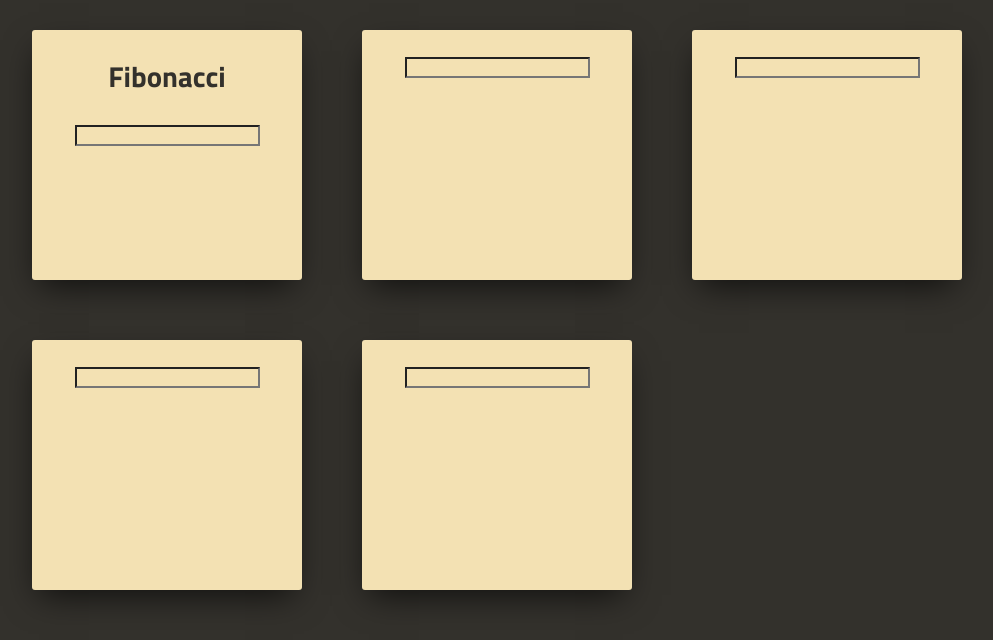
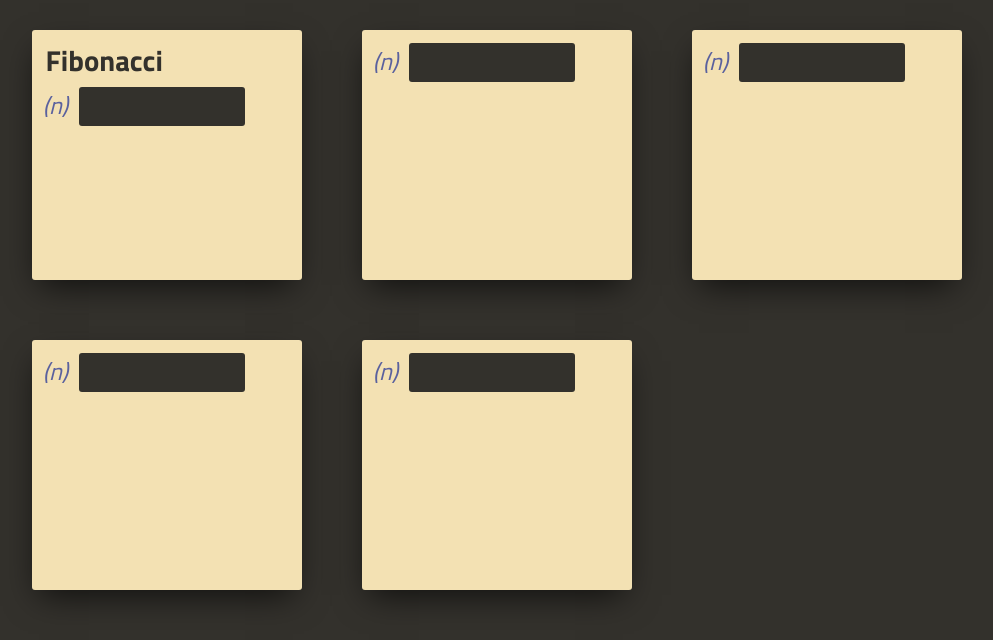
Before and after one commit to Loxphordex/Blockhouse, a React (Create React App) app: page / in a window 1280 px wide. Shown: the top 640 px of the page, without its empty margins (138-1131 px from the left). Built offline with nearby package versions, Linux system fonts and the light colour scheme.

Commit message:
answers overwriting

```diff
--- a/src/App.js
+++ b/src/App.js
@@ -5,14 +5,18 @@ import './components/QuestionTemplate.css'
 import * as library from './functions/functions'
 
 export const mapStateToProps = (state) => ({
-  input: state.userInput
+  input: state.userInput,
+  answers: state.answers
 })
 
 function App(props) {
   console.log(props)
 
   const {
-    userInput
+    input,
+    userInput,
+    answer,
+    answers
   } = props
 
   return (
@@ -22,6 +26,9 @@ function App(props) {
           title='Fibonacci'
           algorithm={library.fibonacci}
           input={userInput}
+          inputValue={input}
+          answer={answer}
+          answers={answers}
         />
         <QuestionTemplate
           input={userInput}
--- a/src/actions/actions.js
+++ b/src/actions/actions.js
@@ -1,4 +1,6 @@
 export const INPUT = 'INPUT'
+export const ANSWER = 'ANSWER'
+export const FIBONACCI = 'FIBONACCI'
 
 export function addInput(num) {
     return {
@@ -6,3 +8,13 @@ export function addInput(num) {
         num
     }
 }
+
+export function addAnswer(num, algorithm) {
+    return {
+        type: ANSWER,
+        payload: {
+            answer: num,
+            algorithm
+        }
+    }
+}
--- a/src/components/QuestionTemplate.css
+++ b/src/components/QuestionTemplate.css
@@ -25,4 +25,39 @@
 
 .question-template h2 {
     font-size: 1.8em;
+    text-align: left;
+    margin-top: 1%;
+    margin-bottom: 0;
+    padding: 2%;
+    padding-left: 5%;
 }
+
+.q-form-container {
+    display: flex;
+    justify-content: flex-start;
+    align-items: center;
+}
+
+.q-template-form {
+    display: inline-block;
+}
+
+.q-template-form label {
+    float: left;
+    font-style: italic;
+    font-size: 1.5em;
+    padding-right: 4%;
+    padding-left: 4%;
+    color:rgb(90, 97, 158);
+}
+
+.q-template-form input {
+    float: left;
+    text-align: center;
+    width: 60%;
+    font-size: 2em;
+    border: none;
+    border-radius: 3px;
+    background-color: rgb(51, 49, 44);
+    color: rgb(209, 157, 230);
+}
--- a/src/components/QuestionTemplate.js
+++ b/src/components/QuestionTemplate.js
@@ -4,7 +4,10 @@ function QuestionTemplate(props) {
     const {
         title,
         algorithm,
-        input
+        input,
+        inputValue,
+        answer,
+        answers
     } = props
 
     function handleUserInput(event) {
@@ -12,12 +15,33 @@ function QuestionTemplate(props) {
         if (input) input(event.target.value)
     }
 
+    function handleSubmitInput(event) {
+        event.preventDefault()
+
+        if (algorithm && inputValue) {
+            const value = algorithm(inputValue)
+            const algType = title.toUpperCase()
+
+            const questionAnswer = answer(value, algType)
+        }
+    }
+
     return (
         <div className='question-template'>
             <h2>{ title }</h2>
-            <input type='text'
-            onClick={event => handleUserInput(event)}
-            onChange={event => handleUserInput(event)} />
+            <div className='q-form-container'>
+                <form
+                className='q-template-form'
+                onSubmit={event => handleSubmitInput(event)}>
+                    <label htmlFor='user-input'>(n)</label>
+                    <input type='text'
+                    id='user-input'
+                    name='user-input'
+                    onClick={event => handleUserInput(event)}
+                    onChange={event => handleUserInput(event)}
+                    />
+                </form>
+            </div>
         </div>
     )
 }
--- a/src/reducers/reducers.js
+++ b/src/reducers/reducers.js
@@ -1,8 +1,8 @@
-import { INPUT } from '../actions/actions'
-import { stat } from 'fs'
+import { INPUT, ANSWER, FIBONACCI } from '../actions/actions'
 
 const initialState = {
     userInput: null,
+    answers: {}
 }
 
 export function AlgorithmReducer(state = initialState, action) {
@@ -12,6 +12,15 @@ export function AlgorithmReducer(state = initialState, action) {
             return Object.assign({}, state, {
                 userInput: action.num
             })
+        case ANSWER:
+            const algorithm = action.payload.algorithm
+
+            return Object.assign({}, state, {
+                answers: {
+                    ...state.answers,
+                    [algorithm]: action.payload.answer
+                }
+            })
         default:
             return state
     }
--- a/src/store/index.js
+++ b/src/store/index.js
@@ -1,6 +1,6 @@
 import { combineReducers } from 'redux'
 import { AlgorithmReducer } from '../reducers/reducers'
-import { addInput } from '../actions/actions'
+import { addInput, addAnswer } from '../actions/actions'
 
 export const rootReducer = combineReducers({
     AlgorithmReducer
@@ -10,6 +10,10 @@ export const mapDispatchToProps = (dispatch) => {
     return {
         userInput(num) {
             dispatch(addInput(num))
+        },
+
+        answer(num, algorithm) {
+            dispatch(addAnswer(num, algorithm))
         }
     }
 }
```
